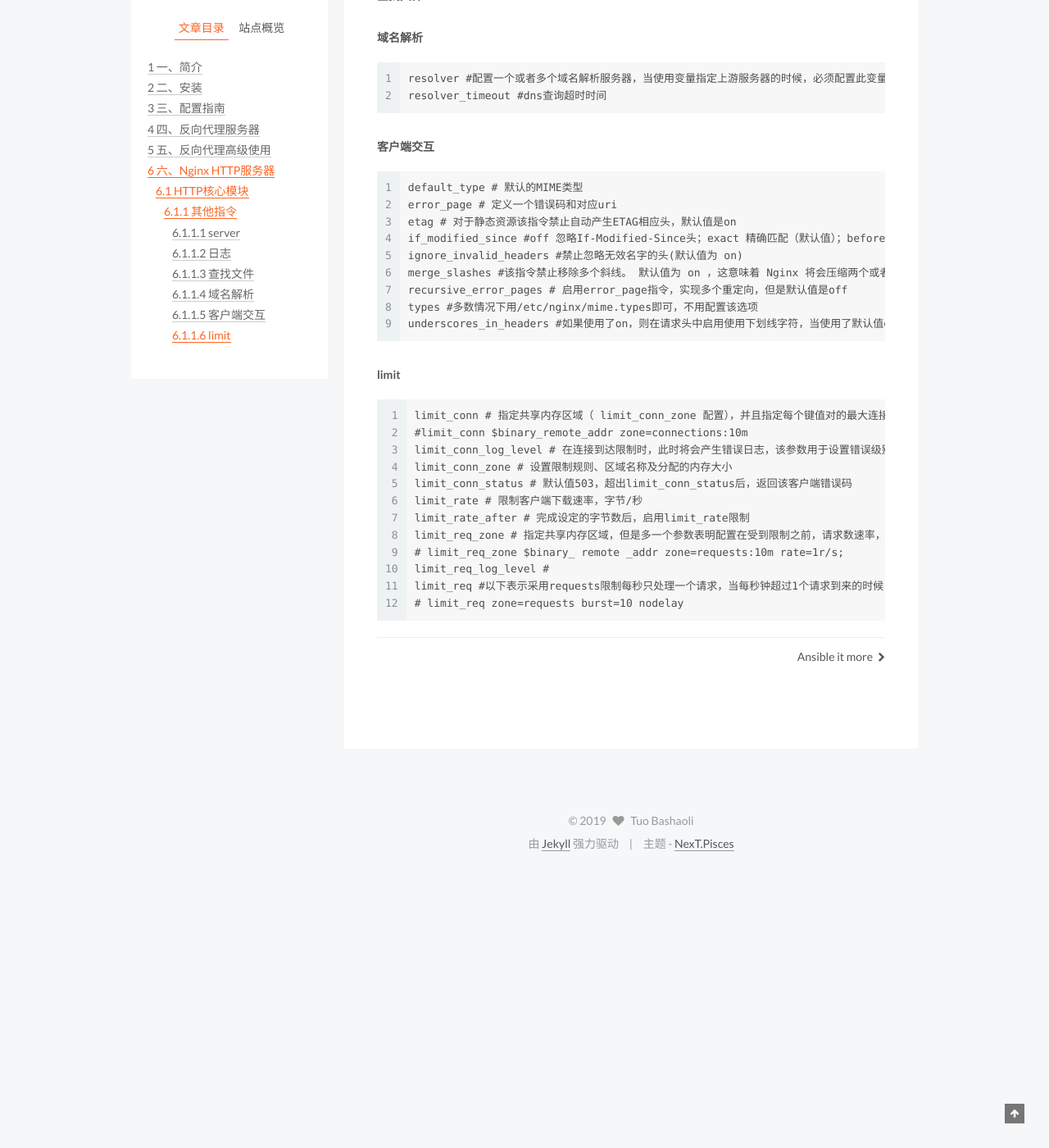
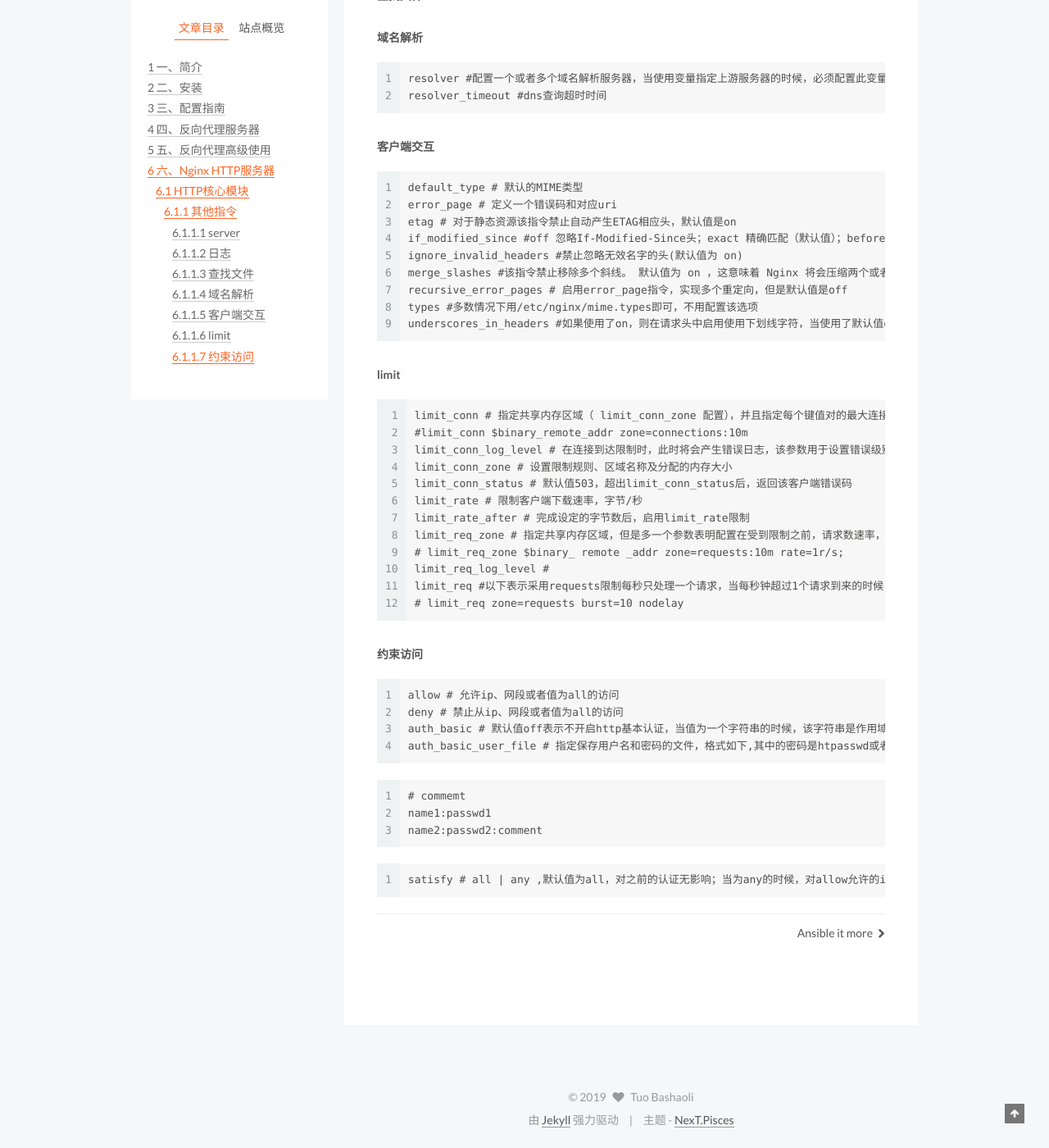
Before and after one commit to tuobashaoli/tuobashaoli.github.io, a Jekyll site: the page built from _posts/2019-04-10-nginx.markdown, in a window 1280 px wide and 1400 px high, scrolled down 13488 px. Shown: the whole window at 82% size. Built offline with Jekyll 4.4.1, drawn with Linux system fonts in a browser that asks for light colours; comment, search, counter and statistics services are not loaded; before the commit the page ends 14551 px from its top, so only the background shows below that.

Commit message:
update nginx

````diff
--- a/_posts/2019-04-10-nginx.markdown
+++ b/_posts/2019-04-10-nginx.markdown
@@ -608,3 +608,22 @@ limit_req_log_level #
 limit_req #以下表示采用requests限制每秒只处理一个请求，当每秒钟超过1个请求到来的时候，多余的请求存放在缓冲区，但是这个缓冲区只能存放10个请求，多了就返回503，nodelay表示会瞬时提供处理10 + 1 =11个请求的能力，如果没有nodelay，则缓冲区的请求就会排队等待
 # limit_req zone=requests burst=10 nodelay
 ```
+
+##### 约束访问
+
+```
+allow # 允许ip、网段或者值为all的访问
+deny # 禁止从ip、网段或者值为all的访问
+auth_basic # 默认值off表示不开启http基本认证，当值为一个字符串的时候，该字符串是作用域名
+auth_basic_user_file # 指定保存用户名和密码的文件，格式如下,其中的密码是htpasswd或者openss passwd加密后的字符串
+```
+
+```
+# commemt
+name1:passwd1
+name2:passwd2:comment
+```
+
+```
+satisfy # all | any ,默认值为all，对之前的认证无影响；当为any的时候，对allow允许的ip使用不认证，对deny拒绝的ip使用auth_basic认证
+```
````
